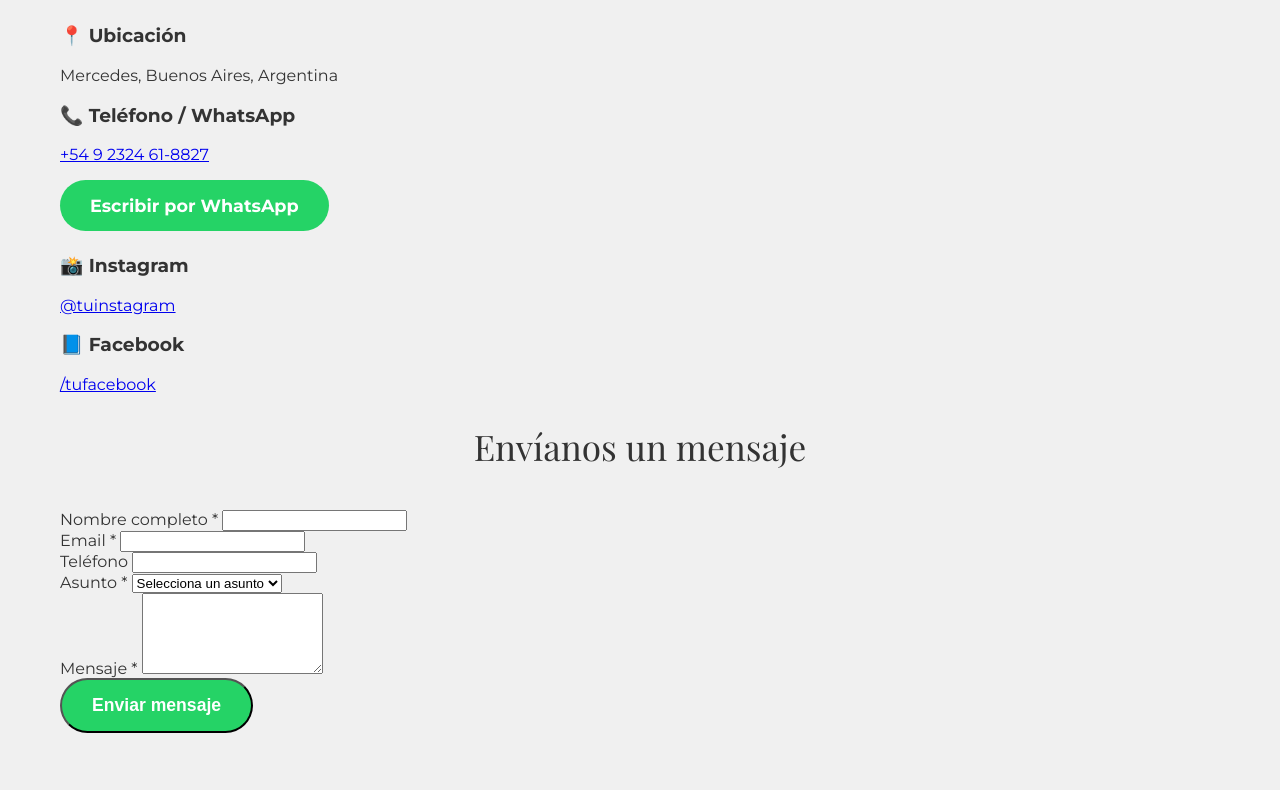
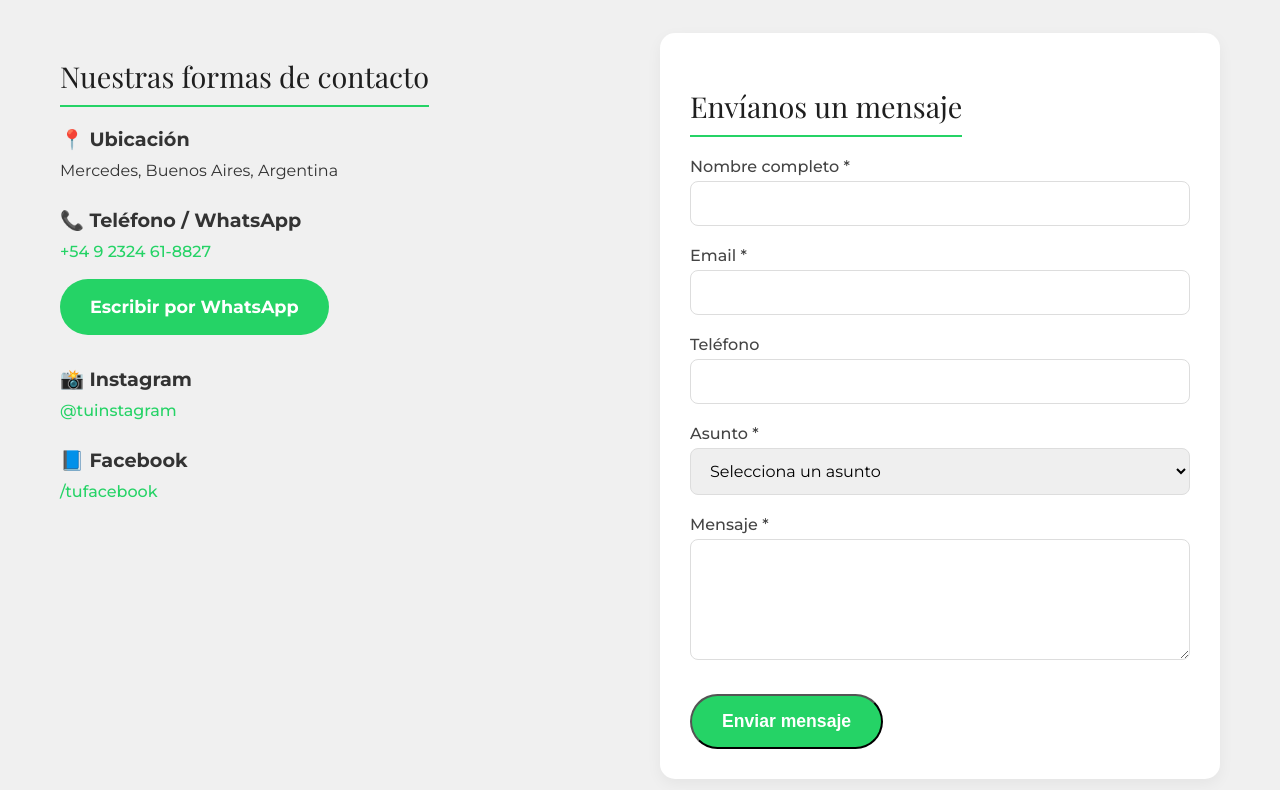
Before and after one commit to LuCarDev/industrial-mercedes, a plain HTML site: page contacto.html in a window 1280 px wide. Shown: the part 343-1133 px from the top of the page. Drawn offline with nearby package versions, Linux system fonts and the light colour scheme.

Commit message:
Agregar página de contacto con formulario habilitado para Netlify Forms y actualizar enlaces

```diff
--- a/styles.css
+++ b/styles.css
@@ -900,3 +900,126 @@ section,
   from { opacity: 0; transform: scale(0.9); }
   to { opacity: 1; transform: scale(1); }
 }
+
+/* ==========================================================================
+   PÁGINA DE CONTACTO
+   ========================================================================== */
+
+.contacto-page {
+  padding-top: 100px; /* Más espacio por el menú fijo */
+}
+
+.contacto-intro {
+  text-align: center;
+  font-size: 1.2em;
+  margin-bottom: 40px;
+  color: #555;
+}
+
+.contacto-content {
+  display: grid;
+  grid-template-columns: 1fr;
+  gap: 40px;
+  max-width: 1200px;
+  margin: 0 auto;
+}
+
+@media (min-width: 769px) {
+  .contacto-content {
+    grid-template-columns: 1fr 1fr;
+  }
+}
+
+.contacto-info h2,
+.contacto-formulario h2 {
+  font-size: 1.8em;
+  margin-bottom: 20px;
+  color: #1e1e1e;
+  border-bottom: 2px solid #25D366;
+  padding-bottom: 10px;
+  display: inline-block;
+}
+
+.contacto-item {
+  margin-bottom: 25px;
+}
+
+.contacto-item h3 {
+  margin-top: 0;
+  margin-bottom: 8px;
+  font-size: 1.2em;
+  color: #333;
+}
+
+.contacto-item p {
+  margin: 5px 0;
+  font-size: 1em;
+  line-height: 1.5;
+}
+
+.contacto-link {
+  color: #25D366;
+  text-decoration: none;
+  font-weight: 500;
+  transition: color 0.3s ease;
+}
+
+.contacto-link:hover {
+  color: #128C7E;
+  text-decoration: underline;
+}
+
+.contacto-btn {
+  display: inline-block;
+  margin-top: 10px;
+  text-decoration: none;
+  text-align: center;
+}
+
+/* Formulario de contacto */
+.contacto-formulario {
+  background: white;
+  padding: 30px;
+  border-radius: 15px;
+  box-shadow: 0 5px 15px rgba(0, 0, 0, 0.05);
+}
+
+.form-group {
+  margin-bottom: 20px;
+}
+
+.form-group label {
+  display: block;
+  margin-bottom: 5px;
+  font-weight: 500;
+  color: #444;
+}
+
+.form-group input,
+.form-group select,
+.form-group textarea {
+  width: 100%;
+  padding: 12px 15px;
+  border: 1px solid #ddd;
+  border-radius: 8px;
+  font-family: 'Montserrat', sans-serif;
+  font-size: 1em;
+  transition: border-color 0.3s ease;
+}
+
+.form-group input:focus,
+.form-group select:focus,
+.form-group textarea:focus {
+  outline: none;
+  border-color: #25D366;
+  box-shadow: 0 0 0 2px rgba(37, 211, 102, 0.2);
+}
+
+.form-group textarea {
+  resize: vertical; /* Permite redimensionar verticalmente */
+  min-height: 120px;
+}
+
+/* ==========================================================================
+   FIN PÁGINA DE CONTACTO
+   ========================================================================== */
```
Also changed, not shown: index.html (+6 -6 lines).
